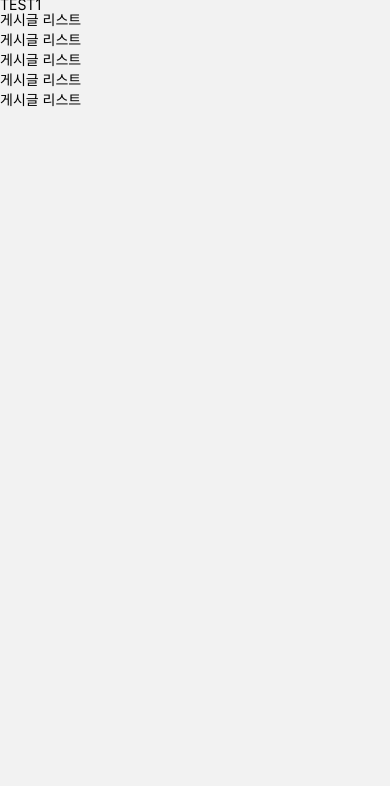
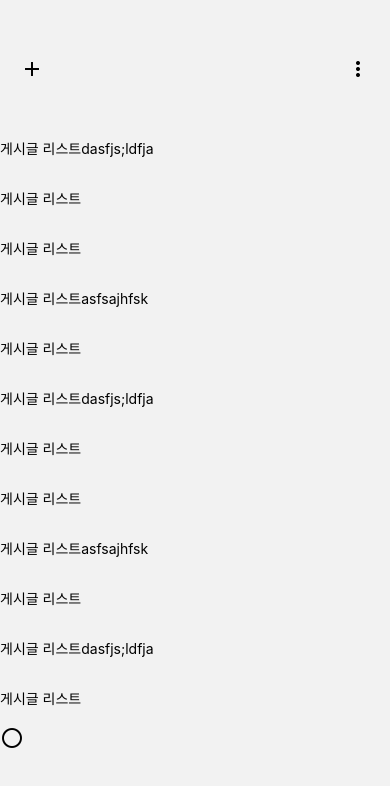
Before and after one commit to DaHoon06/dev-handbook, a React Native app in the folder app/: screen /AllStory in a window 390 px wide. Shown: the top 786 px of the page. Built offline with nearby package versions, Linux system fonts and the light colour scheme.

Commit message:
feat: material ui 추가

```diff
--- a/app/package.json
+++ b/app/package.json
@@ -10,6 +10,7 @@
   },
   "dependencies": {
     "@expo/webpack-config": "^18.0.1",
+    "@react-native-material/core": "^1.3.7",
     "@react-navigation/native": "^6.1.6",
     "@react-navigation/native-stack": "^6.9.12",
     "@types/styled-components-react-native": "^5.2.1",
--- a/app/src/assets/styles/all.stories.style.ts
+++ b/app/src/assets/styles/all.stories.style.ts
@@ -2,14 +2,29 @@ import { StyleSheet } from 'react-native';
 
 export const AllStoriesStyle = StyleSheet.create({
   Top: {
-    height: '100%',
-    flex: 1,
+    paddingVertical: 10,
+    paddingHorizontal: 20,
+    flex: 0.3,
     flexDirection: 'row',
     alignItems: 'center',
     justifyContent: "space-between",
   },
+  body: {
+    width: '100%',
+    flex: 1.5,
+    justifyContent: 'center',
+    alignItems: 'center',
+  },
+  listWrapper: {
+    width: '100%',
+    textAlign: 'left',
+    height: '100%'
+  },
+  listItems: {
+    marginBottom: 30,
+  },
   bottom: {
-    flex: 1
+    flex: 0.3
   },
   button: {
     width: 'auto'
--- a/app/src/screen/AllStoryScreen.tsx
+++ b/app/src/screen/AllStoryScreen.tsx
@@ -1,26 +1,61 @@
 import {NativeStackScreenProps} from "@react-navigation/native-stack";
 import {RootStackParamList} from "@src/types/router";
-import {Text, View} from "react-native";
+import {ScrollView, Text, TouchableOpacity, View} from "react-native";
 import {AllStoriesStyle} from "@asset/styles/all.stories.style";
+import Icon from "@expo/vector-icons/MaterialCommunityIcons";
 
 type Props = NativeStackScreenProps<RootStackParamList, 'AllStory'>;
 
 export const AllStoryScreen = (props: Props) => {
+  const {navigation} = props;
+  const home = () => {
+    navigation.navigate("Home")
+  }
 
   return (
-    <View>
+    <View style={{
+      flex: 1
+    }}>
       <View style={AllStoriesStyle.Top}>
-        <Text>TEST1</Text>
-
+        <TouchableOpacity>
+          <Icon
+            size={24}
+            name="plus"  />
+        </TouchableOpacity>
+        <TouchableOpacity>
+          <Icon name="dots-vertical" size={24} />
+        </TouchableOpacity>
       </View>
-      <View>
-        <Text>게시글 리스트</Text>
-        <Text>게시글 리스트</Text>
-        <Text>게시글 리스트</Text>
-        <Text>게시글 리스트</Text>
-        <Text>게시글 리스트</Text>
+      <View style={AllStoriesStyle.body}>
+        <ScrollView style={AllStoriesStyle.listWrapper}>
+          <Text style={AllStoriesStyle.listItems}>게시글 리스트dasfjs;ldfja</Text>
+          <Text style={AllStoriesStyle.listItems}>게시글 리스트</Text>
+          <Text style={AllStoriesStyle.listItems}>게시글 리스트</Text>
+          <Text style={AllStoriesStyle.listItems}>게시글 리스트asfsajhfsk</Text>
+          <Text style={AllStoriesStyle.listItems}>게시글 리스트</Text>
+          <Text style={AllStoriesStyle.listItems}>게시글 리스트dasfjs;ldfja</Text>
+          <Text style={AllStoriesStyle.listItems}>게시글 리스트</Text>
+          <Text style={AllStoriesStyle.listItems}>게시글 리스트</Text>
+          <Text style={AllStoriesStyle.listItems}>게시글 리스트asfsajhfsk</Text>
+          <Text style={AllStoriesStyle.listItems}>게시글 리스트</Text>
+          <Text style={AllStoriesStyle.listItems}>게시글 리스트dasfjs;ldfja</Text>
+          <Text style={AllStoriesStyle.listItems}>게시글 리스트</Text>
+          <Text style={AllStoriesStyle.listItems}>게시글 리스트</Text>
+          <Text style={AllStoriesStyle.listItems}>게시글 리스트asfsajhfsk</Text>
+          <Text style={AllStoriesStyle.listItems}>게시글 리스트</Text>
+          <Text style={AllStoriesStyle.listItems}>게시글 리스트dasfjs;ldfja</Text>
+          <Text style={AllStoriesStyle.listItems}>게시글 리스트</Text>
+          <Text style={AllStoriesStyle.listItems}>게시글 리스트</Text>
+          <Text style={AllStoriesStyle.listItems}>게시글 리스트asfsajhfsk</Text>
+          <Text style={AllStoriesStyle.listItems}>게시글 리스트</Text>
+        </ScrollView>
       </View>
       <View style={AllStoriesStyle.bottom}>
+        <TouchableOpacity onPress={home}>
+          <Icon
+            size={24}
+            name="circle-outline"  />
+        </TouchableOpacity>
       </View>
     </View>
   )
```
Also changed, not shown: 1 other file (tests, documents, lock files or other folders).
